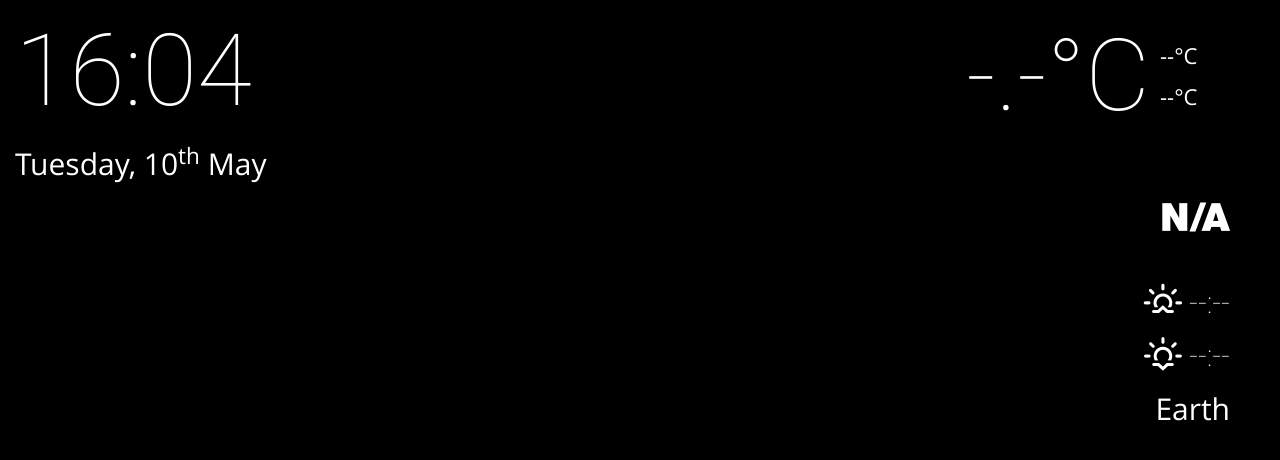
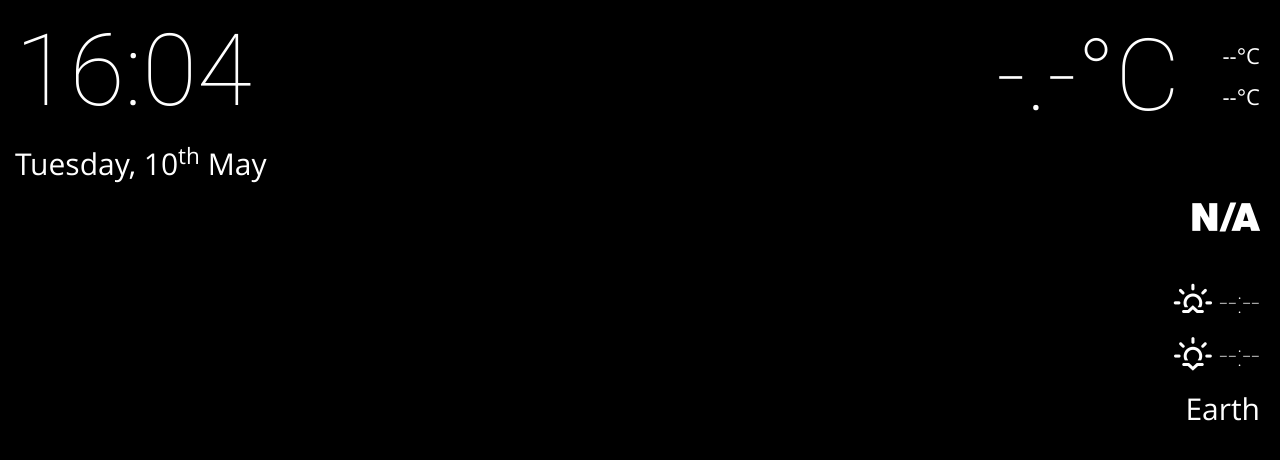
Before and after one commit to smythluke/Smart-Mirror, a Flask app: page / in a window 1280 px wide. Shown: the top 460 px of the page. Run offline with Flask 2, Linux system fonts and the light colour scheme; some libraries are stand-ins or nearby versions.

Commit message:
Minor changes
Removed padding around weather details.
Made the speech only active if its supported.

```diff
--- a/static/css/info.css
+++ b/static/css/info.css
@@ -13,6 +13,10 @@ body{
 #date{
 	font-size: 30px;
 	font-weight: normal;
+}
+
+.container-fluid .container-fluid, .container-fluid .container-fluid .col-lg-12{
+	padding: 0;
 }
 
 #weatherTable{
@@ -34,12 +38,14 @@ td{
 	/* color: #419641; */
 	vertical-align: bottom;
 	font-size: 22px;
+	text-align: right;
 }
 
 #temperatureLow{
 	/* color:#c12e2a; */
 	vertical-align: top;
 	font-size: 22px;
+	text-align: right;
 }
 
 #weatherIcon{
--- a/static/js/info.js
+++ b/static/js/info.js
@@ -1,7 +1,9 @@
 window.onload = function() {
 
 	startTime();
+	if('webkitSpeechRecognition' in window){
 		recognition.start()
+	}
 
 	socket = io.connect('http://' + document.domain + ':' + location.port + '/');
 	socket.on('weather', function(json){
@@ -96,6 +98,7 @@ function ordinal_suffix_of(i) {
 }
 
 function speak(text){
+	if(window.speechSynthesis.getVoices().length > 0 && 'speechSynthesis' in window){
 		if(window.speechSynthesis.speaking){
 			window.speechSynthesis.pause();
 			window.speechSynthesis.cancel();
@@ -103,6 +106,7 @@ function speak(text){
 		var msg = new SpeechSynthesisUtterance(text);
 		window.speechSynthesis.speak(msg);
 		window.speechSynthesis.resume();
+	}
 }
 
 var recognition = new webkitSpeechRecognition();
@@ -128,10 +132,13 @@ recognition.onresult = function(event) {
 
 recognition.onerror = function(event) {
 	console.log("Error: " + event.error);
+	if(event.error == "not-allowed"){
+		recognition = 0;
+	}
 }
 
 recognition.onend = function() {
-	setTimeout(recognition.start(), 100);
+	setTimeout(recognition.start(), 500);
 }
 
 function reactToVoice(speech){
```
Lines whose indentation alone changed are shown as unchanged.
